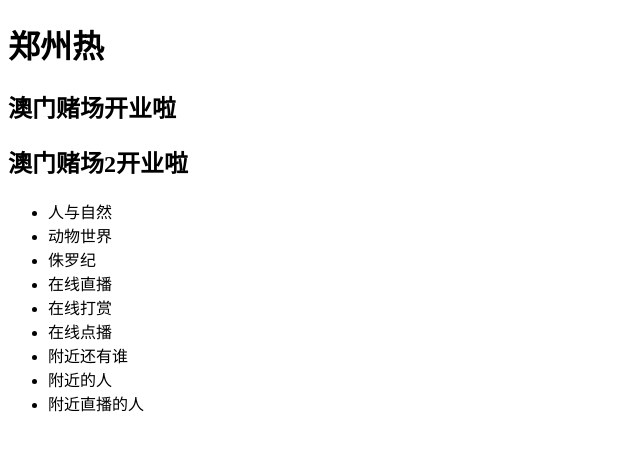
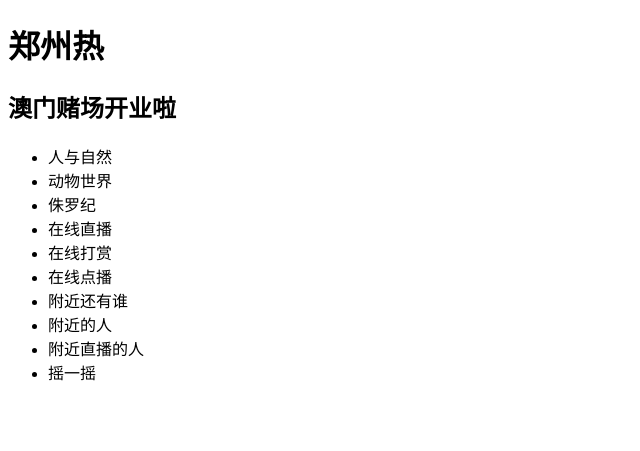
Before and after one commit to xiao380/zzhot, a Django app: page /index/ in a window 1280 px wide. Shown: the top 451 px of the page, without its empty margins (0-640 px from the left). Run offline with Django 3.2, Linux system fonts and the light colour scheme.

Commit message:
添加摇一摇

```diff
--- a/templates/index.html
+++ b/templates/index.html
@@ -7,7 +7,7 @@
 <body>
 <h1>郑州热</h1>
 <h2>澳门赌场开业啦</h2>
-<h2>澳门赌场2开业啦</h2>
+
 
 <ul>
     <li>人与自然</li>
@@ -19,6 +19,7 @@
     <li>附近还有谁</li>
     <li>附近的人</li>
     <li>附近直播的人</li>
+    <li>摇一摇</li>
 
 </ul>
 
```
